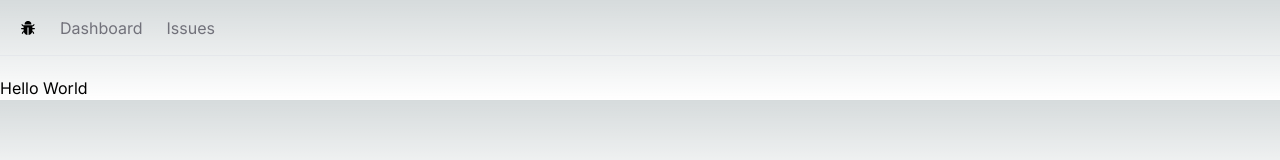
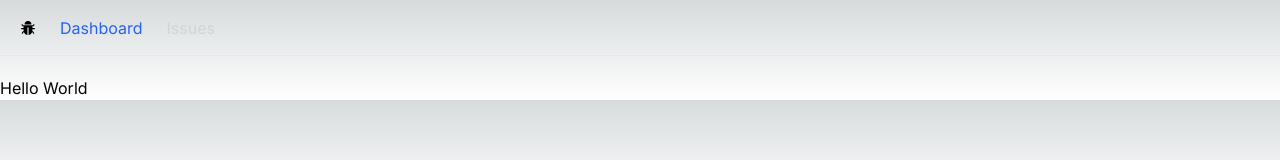
Before and after one commit to bootstrapt/issue-tracker, a Next.js app: page / in a window 1280 px wide. Shown: the top 160 px of the page. Built offline with nearby package versions, Linux system fonts and the light colour scheme.

Commit message:
added issues page, styled navbar

```diff
--- a/app/NavBar.tsx
+++ b/app/NavBar.tsx
@@ -1,8 +1,13 @@
+"use client";
+
 import Link from "next/link";
+import { usePathname } from "next/navigation";
 import React from "react";
 import { AiFillBug } from "react-icons/ai";
+import classnames from "classnames";
 
 const NavBar = () => {
+  const currentPath = usePathname();
   const links = [
     { label: "Dashboard", href: "/" },
     { label: "Issues", href: "/issues" },
@@ -14,15 +19,17 @@ const NavBar = () => {
       </Link>
       <ul className="flex space-x-6">
         {links.map((link) => (
-          <li>
           <Link
             key={link.href}
             href={link.href}
-              className="text-zinc-500 hover:text-zinc-700 transition-colors"
+            className={classnames({
+              "text-zinc-300": link.href !== currentPath,
+              "text-blue-600": link.href === currentPath,
+              "hover:text-zinc-600 transition-colors": true,
+            })}
           >
             {link.label}
           </Link>
-          </li>
         ))}
       </ul>
     </nav>
--- a/package.json
+++ b/package.json
@@ -9,6 +9,7 @@
     "lint": "next lint"
   },
   "dependencies": {
+    "classnames": "2.3",
     "next": "13.5.6",
     "react": "^18",
     "react-dom": "^18",
```
Also changed, not shown: 1 other file (tests, documents, lock files or other folders). Lines whose indentation alone changed are shown as unchanged.
